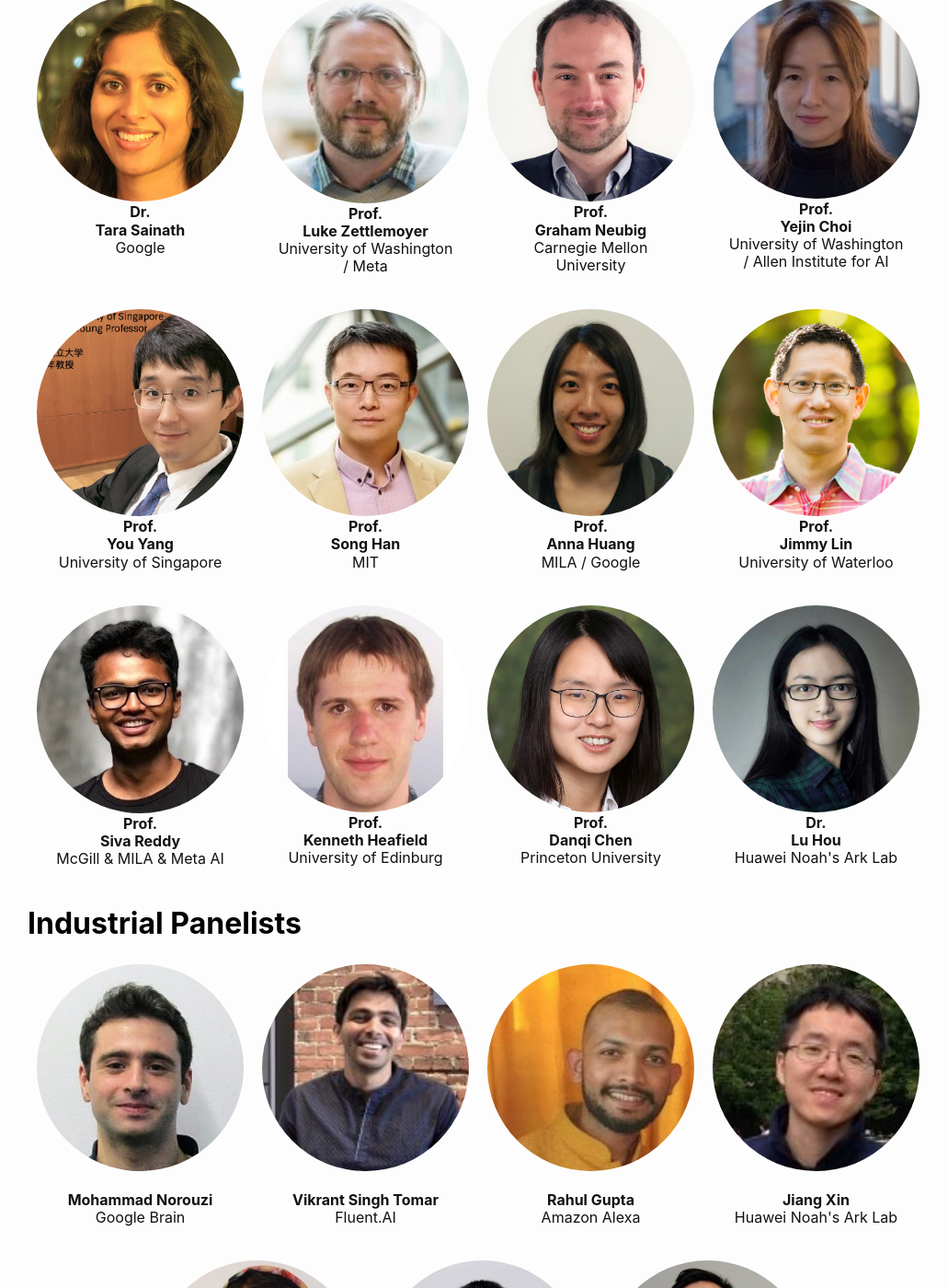
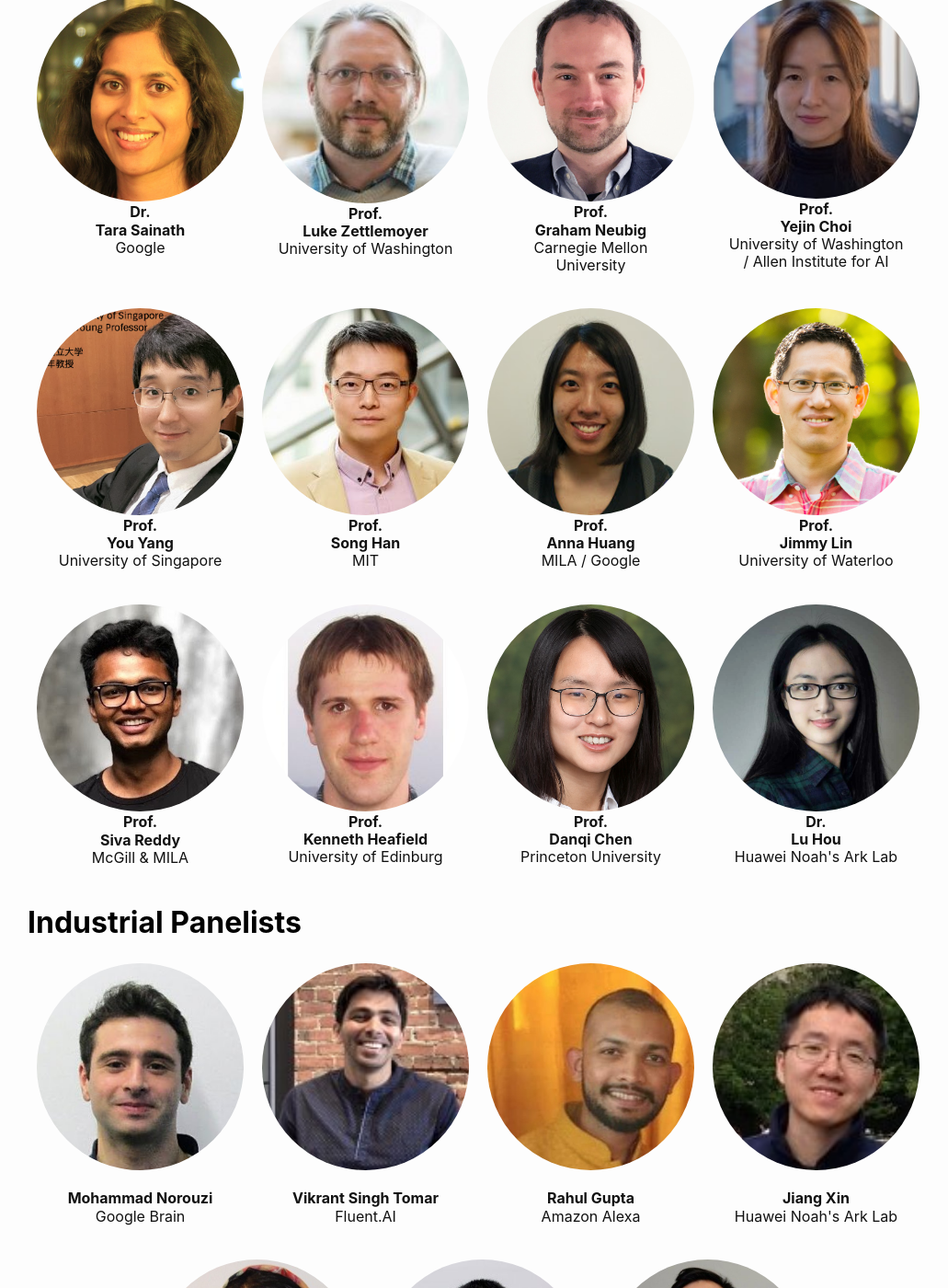
Before and after one commit to neurips2022-enlsp/neurips2022-enlsp.github.io, a Jekyll site: the page built from index.md, in a window 1280 px wide and 1400 px high, scrolled down 2903 px. Shown: the whole window at 92% size, without its empty margins (120-1151 px from the left). Built offline with Jekyll 4.4.1, drawn with Linux system fonts in a browser that asks for light colours; nearby versions of some CDN libraries; some of the changed text lies outside the part shown.

Commit message:
data update

```diff
--- a/_data/speakers.yml
+++ b/_data/speakers.yml
@@ -6,7 +6,7 @@
       photo: Tara_Sainath.jpg
     - name: Luke Zettlemoyer
       title: Prof.
-      affiliation: University of Washington / Meta
+      affiliation: University of Washington
       photo: zettlemoyer.jpg
     - name: Graham Neubig
       title: Prof.
@@ -38,7 +38,7 @@
   speakers:
     - name: Siva Reddy
       title: Prof.
-      affiliation: McGill & MILA & Meta AI
+      affiliation: McGill & MILA
       photo: siva2.jpg
     - name: Kenneth Heafield
       title: Prof.
--- a/_data/technical_committee.yml
+++ b/_data/technical_committee.yml
@@ -41,4 +41,5 @@
 - Ryan Ong (Imperial College London)
 - Weihang Zhang (Imperial College London)
 - Manying Zhang (Institut National des Langues et Civilisations Orientales)
-- Lianlong Wu, (Oxford University)
+- Lianlong Wu (Oxford University)
+- Mojtaba Valipour (University of Waterloo)
```
